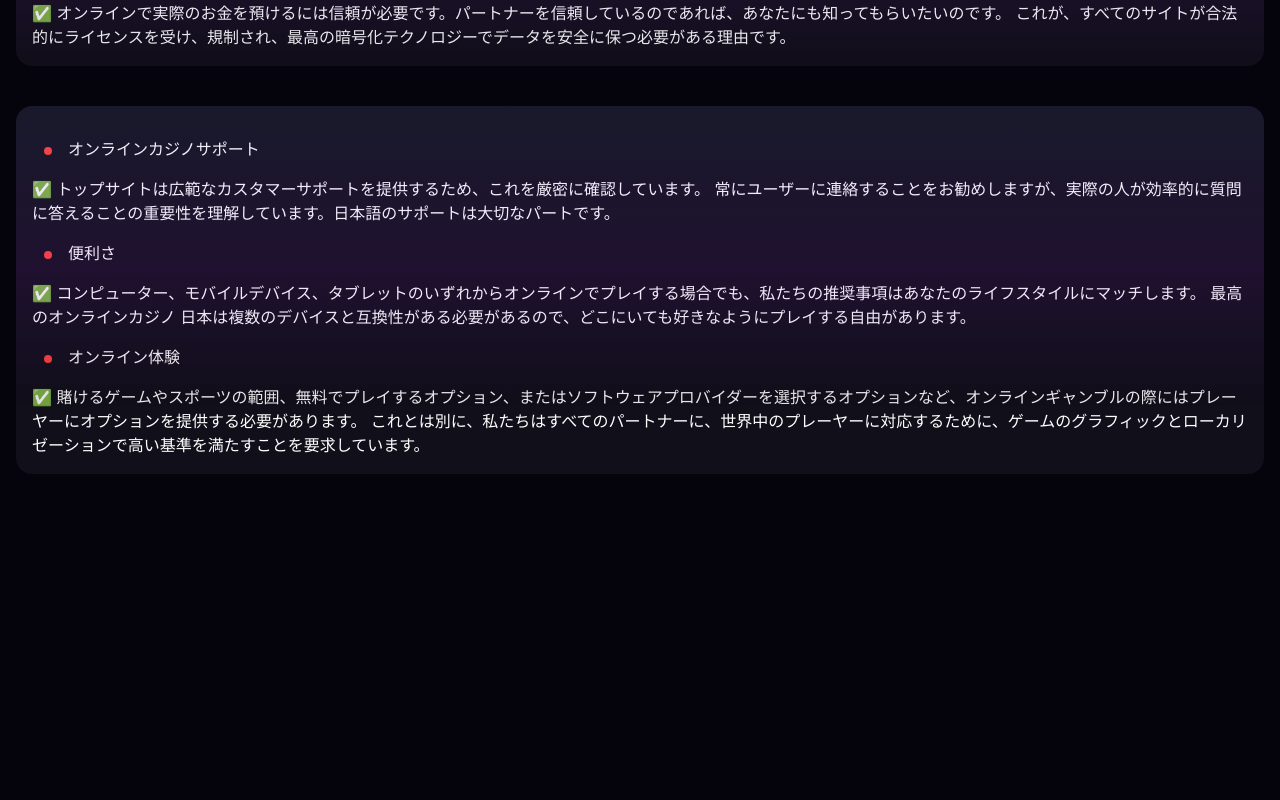
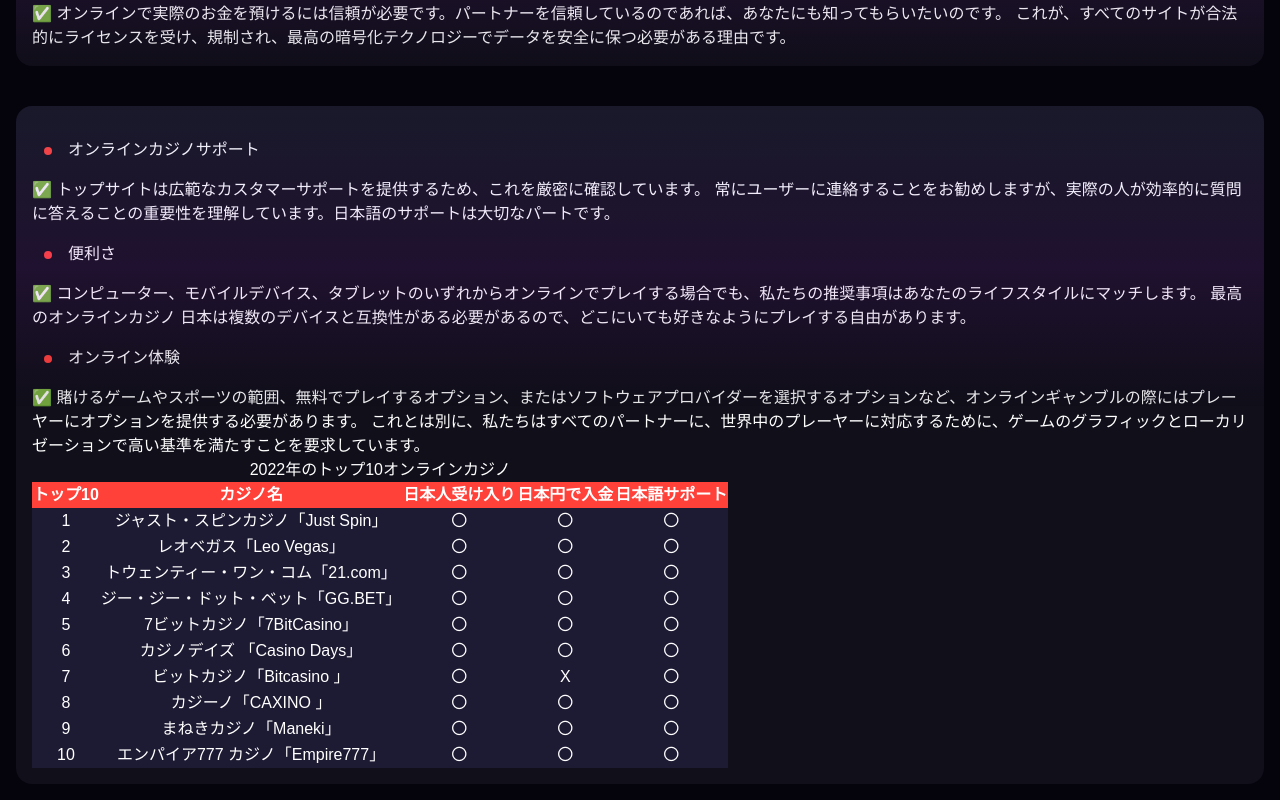
Before and after one commit to sifatulrabbi/fiverr-afuramask-frontpage-clone, a React (Create React App) app: page / in a window 1280 px wide. Shown: the part 5665-6465 px from the top of the page. Before the commit the page ends 6155 px from the top, so only its background shows below. Built offline with nearby package versions, Linux system fonts and the light colour scheme.

Commit message:
feat: add casinos table

```diff
--- /dev/null
+++ b/src/features/CasinosTable.jsx
@@ -0,0 +1,100 @@
+import React from "react";
+
+export const CasinosTable = () => {
+    return (
+        <table className="table text-white relative border-collapse table-fixed bg-[#1d1a33]">
+            <caption className="caption">
+                <h2>2022年のトップ10オンラインカジノ</h2>
+            </caption>
+            <tbody className="table-row-group align-middle border-inherit">
+                <tr className="w-full bg-primary rounded-md">
+                    <th className="text-center">トップ10</th>
+                    <th className="text-center">カジノ名</th>
+                    <th className="text-center">日本人受け入り</th>
+                    <th className="text-center">日本円で入金</th>
+                    <th className="text-center">日本語サポート</th>
+                </tr>
+                <tr>
+                    <td className="text-center">1</td>
+                    <td className="text-center">
+                        ジャスト・スピンカジノ「Just Spin」
+                    </td>
+                    <td className="text-center">〇</td>
+                    <td className="text-center">〇</td>
+                    <td className="text-center">〇</td>
+                </tr>
+                <tr>
+                    <td className="text-center">2</td>
+                    <td className="text-center">レオベガス「Leo Vegas」</td>
+                    <td className="text-center">〇</td>
+                    <td className="text-center">〇</td>
+                    <td className="text-center">〇</td>
+                </tr>
+                <tr>
+                    <td className="text-center">3</td>
+                    <td className="text-center">
+                        トウェンティー・ワン・コム「21.com」
+                    </td>
+                    <td className="text-center">〇</td>
+                    <td className="text-center">〇</td>
+                    <td className="text-center">〇</td>
+                </tr>
+                <tr>
+                    <td className="text-center">4</td>
+                    <td className="text-center">
+                        ジー・ジー・ドット・ベット「GG.BET」
+                    </td>
+                    <td className="text-center">〇</td>
+                    <td className="text-center">〇</td>
+                    <td className="text-center">〇</td>
+                </tr>
+                <tr>
+                    <td className="text-center">5</td>
+                    <td className="text-center">7ビットカジノ「7BitCasino」</td>
+                    <td className="text-center">〇</td>
+                    <td className="text-center">〇</td>
+                    <td className="text-center">〇</td>
+                </tr>
+                <tr>
+                    <td className="text-center">6</td>
+                    <td className="text-center">
+                        カジノデイズ 「Casino Days」
+                    </td>
+                    <td className="text-center">〇</td>
+                    <td className="text-center">〇</td>
+                    <td className="text-center">〇</td>
+                </tr>
+                <tr>
+                    <td className="text-center">7</td>
+                    <td className="text-center">ビットカジノ「Bitcasino 」</td>
+                    <td className="text-center">〇</td>
+                    <td className="text-center">X</td>
+                    <td className="text-center">〇</td>
+                </tr>
+                <tr>
+                    <td className="text-center">8</td>
+                    <td className="text-center">カジーノ「CAXINO 」</td>
+                    <td className="text-center">〇</td>
+                    <td className="text-center">〇</td>
+                    <td className="text-center">〇</td>
+                </tr>
+                <tr>
+                    <td className="text-center">9</td>
+                    <td className="text-center">まねきカジノ「Maneki」</td>
+                    <td className="text-center">〇</td>
+                    <td className="text-center">〇</td>
+                    <td className="text-center">〇</td>
+                </tr>
+                <tr>
+                    <td className="text-center">10</td>
+                    <td className="text-center">
+                        エンパイア777 カジノ「Empire777」
+                    </td>
+                    <td className="text-center">〇</td>
+                    <td className="text-center">〇</td>
+                    <td className="text-center">〇</td>
+                </tr>
+            </tbody>
+        </table>
+    );
+};
--- a/src/features/WhyUsSection.jsx
+++ b/src/features/WhyUsSection.jsx
@@ -1,6 +1,7 @@
 import React from "react";
 import { girlHappy } from "../assets";
 import { ColoredListItem, WhyUsArticle } from "../components";
+import { CasinosTable } from "./CasinosTable";
 
 export const WhyUsSection = () => {
     return (
@@ -90,6 +91,7 @@
                     listItemText="オンライン体験"
                     text="✅ 賭けるゲームやスポーツの範囲、無料でプレイするオプション、またはソフトウェアプロバイダーを選択するオプションなど、オンラインギャンブルの際にはプレーヤーにオプションを提供する必要があります。 これとは別に、私たちはすべてのパートナーに、世界中のプレーヤーに対応するために、ゲームのグラフィックとローカリゼーションで高い基準を満たすことを要求しています。"
                 />
+                <CasinosTable />
             </div>
         </section>
     );
--- a/src/features/index.js
+++ b/src/features/index.js
@@ -6,3 +6,4 @@
 export * from "./TopSitesSection";
 export * from "./FaqSection";
 export * from "./WhyUsSection";
+export * from "./CasinosTable";
```
